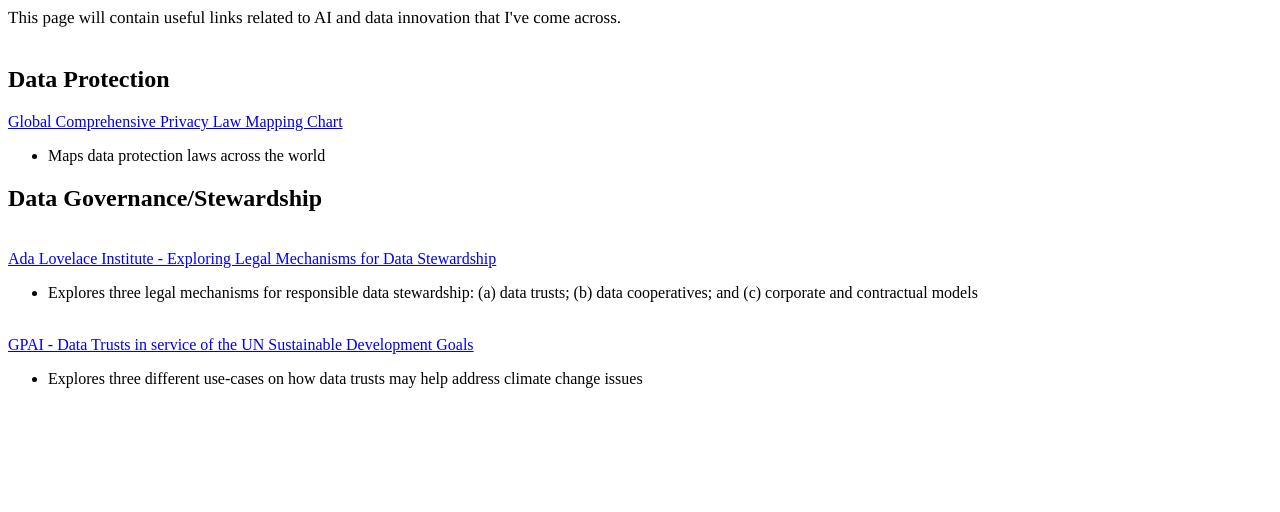
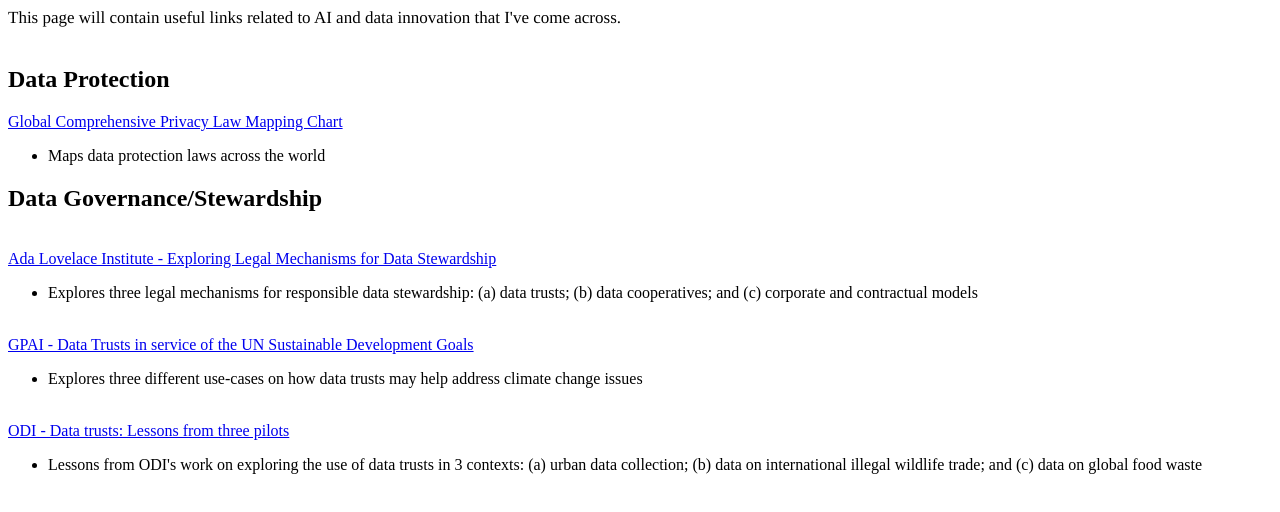
Before and after one commit to vikneswarankumaran/vikneswaran.github.io, a plain HTML site: page index.html in a window 1280 px wide. Drawn offline with Linux system fonts and the light colour scheme.

Commit message:
Update index.html

```diff
--- a/index.html
+++ b/index.html
@@ -31,5 +31,10 @@
 <ul>
   <li>Explores three different use-cases on how data trusts may help address climate change issues</li>
 </ul>
+<br>
+<a href="https://docs.google.com/document/d/118RqyUAWP3WIyyCO4iLUT3oOobnYJGibEhspr2v87jg/edit?usp=sharing">ODI - Data trusts: Lessons from three pilots</a>
+<ul>
+  <li>Lessons from ODI's work on exploring the use of data trusts in 3 contexts: (a) urban data collection; (b) data on international illegal wildlife trade; and (c) data on global food waste</li>
+</ul>
 </body>
 </html>
```
